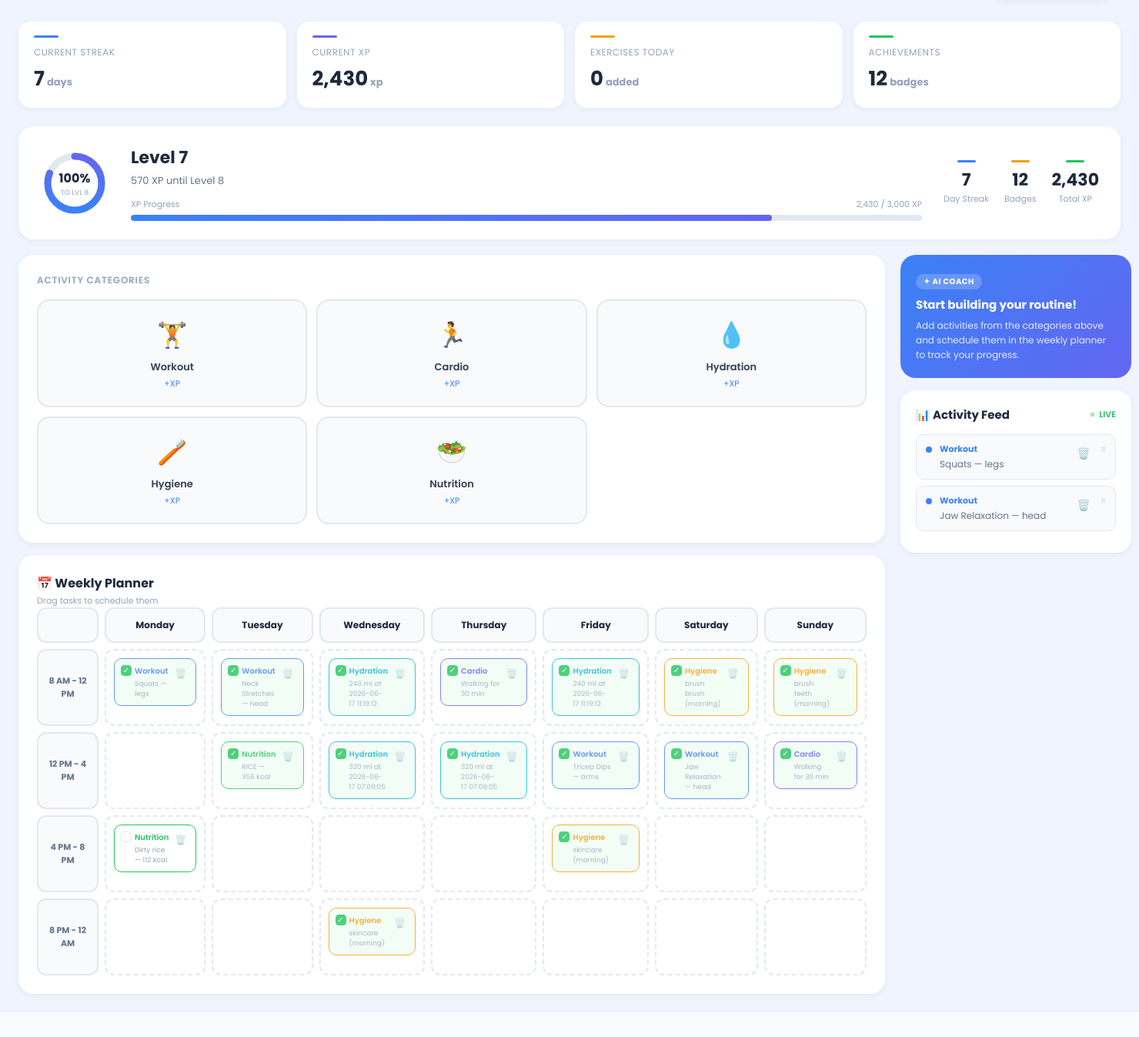
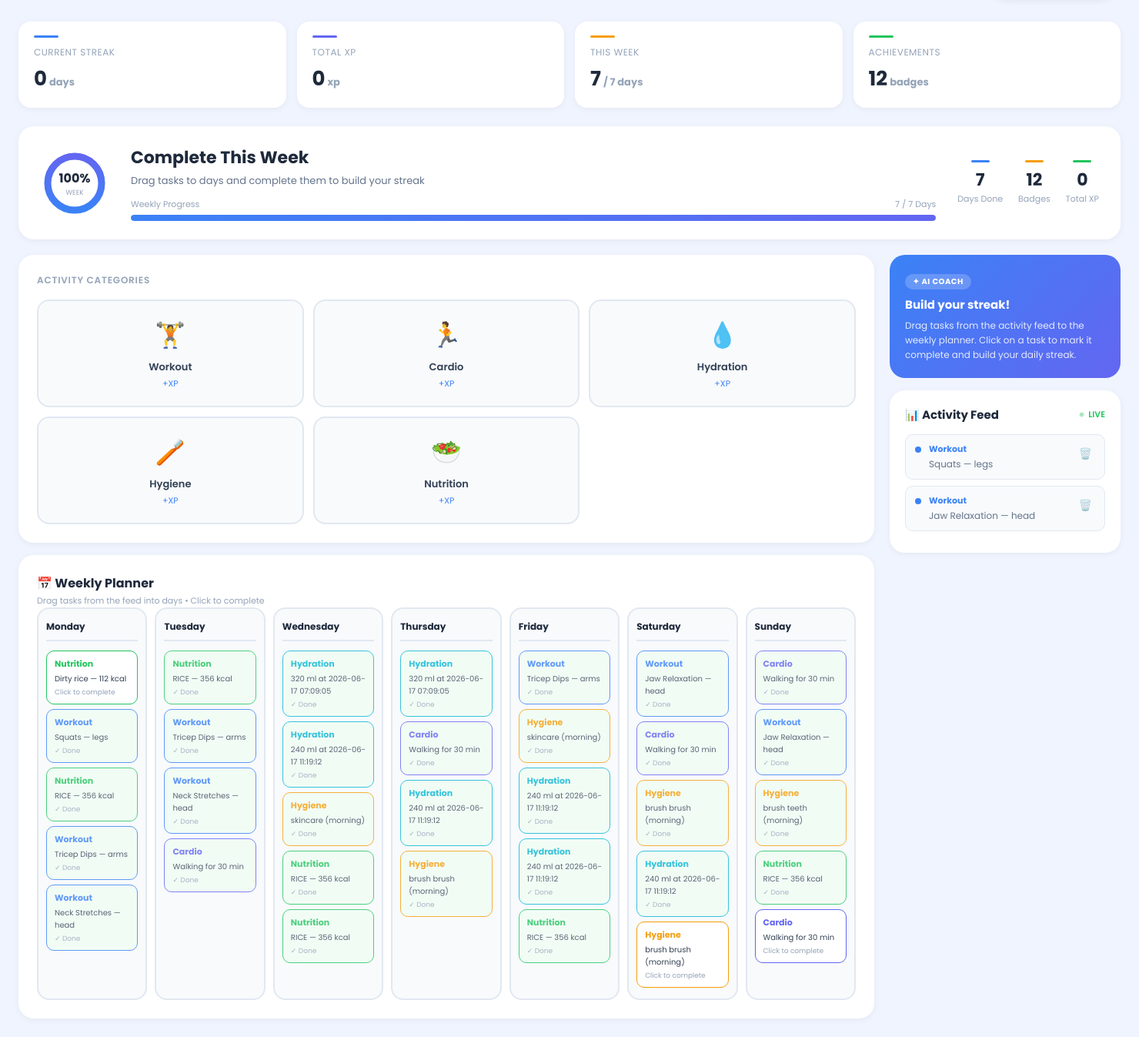
Before and after one commit to aldrnhdf-bit/Habyx, a Flask app: page / in a window 1480 px wide. Shown: the part 86-1433 px from the top of the page at 77% size. Before the commit the page ends 1381 px from the top, so only its background shows below. Run offline with Flask 3, Linux system fonts and the light colour scheme; data comes from the database, SQL or seed files in the repository; both versions use the stored data as it was after the commit; data that the repository does not hold is empty.

Commit message:
updated 18/6

```diff
--- a/app.py
+++ b/app.py
@@ -72,6 +72,19 @@ def init_db():
         completed BOOLEAN DEFAULT 0,
         date_completed TEXT
     )""")
+
+    c.execute("""CREATE TABLE IF NOT EXISTS user_stats (
+        id INTEGER PRIMARY KEY,
+        level INTEGER DEFAULT 1,
+        current_xp INTEGER DEFAULT 0,
+        total_xp INTEGER DEFAULT 0,
+        current_streak INTEGER DEFAULT 0,
+        longest_streak INTEGER DEFAULT 0,
+        last_activity_date TEXT
+    )""")
+
+    # Initialize user_stats row if it doesn't exist
+    c.execute("INSERT OR IGNORE INTO user_stats (id) VALUES (1)")
 
     conn.commit()
     conn.close()
@@ -377,3 +390,90 @@ def search_food():
 if __name__ == "__main__":
     init_db()
     app.run(debug=True)
+
+
+# =========================================================
+# USER STATS - Level & Streak
+# =========================================================
+@app.route("/get-user-stats")
+def get_user_stats():
+    conn = get_db()
+    stats = conn.execute("SELECT * FROM user_stats WHERE id=1").fetchone()
+    conn.close()
+    if stats:
+        return jsonify({
+            "level": stats["level"],
+            "current_xp": stats["current_xp"],
+            "total_xp": stats["total_xp"],
+            "current_streak": stats["current_streak"],
+            "longest_streak": stats["longest_streak"]
+        })
+    return jsonify({"error": "No stats found"})
+
+@app.route("/complete-day", methods=["POST"])
+def complete_day():
+    data = request.get_json()
+    day_index = data.get("day")
+
+    conn = get_db()
+    c = conn.cursor()
+
+    # Get current streak
+    stats = c.execute("SELECT * FROM user_stats WHERE id=1").fetchone()
+    current_streak = stats["current_streak"]
+    longest_streak = stats["longest_streak"]
+
+    # Increment streak
+    new_streak = current_streak + 1
+    new_longest = max(new_streak, longest_streak)
+
+    # Award 100 XP for completing a day
+    c.execute("""UPDATE user_stats
+                 SET current_streak = ?, longest_streak = ?, total_xp = total_xp + 100, current_xp = current_xp + 100
+                 WHERE id=1""",
+              (new_streak, new_longest))
+
+    conn.commit()
+    conn.close()
+
+    return jsonify({"status": "completed", "streak": new_streak, "xp": 100})
+
+
+@app.route("/complete-week", methods=["POST"])
+def complete_week():
+    conn = get_db()
+    c = conn.cursor()
+
+    stats = c.execute("SELECT * FROM user_stats WHERE id=1").fetchone()
+    current_streak = stats["current_streak"]
+    longest_streak = stats["longest_streak"]
+
+    # +1 week streak
+    new_streak = current_streak + 1
+    new_longest = max(new_streak, longest_streak)
+
+    # Award 500 XP for completing full week
+    c.execute("""UPDATE user_stats
+                 SET current_streak = ?, longest_streak = ?,
+                     total_xp = total_xp + 500, current_xp = current_xp + 500
+                 WHERE id=1""",
+              (new_streak, new_longest))
+
+    # Reset all planned tasks for new week
+    c.execute("DELETE FROM planned_tasks")
+
+    conn.commit()
+    conn.close()
+
+    return jsonify({"status": "week_complete", "streak": new_streak, "xp_gained": 500})
+
+
+@app.route("/reset-week", methods=["POST"])
+def reset_week():
+    conn = get_db()
+    c = conn.cursor()
+    # Uncheck all planned tasks but keep them in the planner
+    c.execute("UPDATE planned_tasks SET completed = 0, date_completed = NULL")
+    conn.commit()
+    conn.close()
+    return jsonify({"status": "reset"})
--- a/templates/activity.html
+++ b/templates/activity.html
@@ -100,9 +100,10 @@ body {
 }
 .xp-bar { height: 8px; background: #e2e8f0; border-radius: 10px; overflow: hidden; }
 .xp-bar-fill {
-    height: 100%; width: 81%;
+    height: 100%; width: 0%;
     background: linear-gradient(90deg, #3b82f6, #6366f1);
     border-radius: 10px;
+    transition: width 0.4s ease;
 }
 
 .xp-stats { display: flex; gap: 20px; margin-left: auto; }
@@ -160,81 +161,57 @@ body {
 .planner-card {
     background: white; border-radius: 20px;
     padding: 24px; box-shadow: 0 2px 8px rgba(0,0,0,0.05);
-    overflow-x: auto;
 }
 
 .planner-header h3 { font-size: 16px; font-weight: 700; color: #1e293b; margin-bottom: 2px; }
+.planner-header p { font-size: 11px; color: #94a3b8; }
 
-.time-table {
+.week-grid {
     display: grid;
-    grid-template-columns: 80px repeat(7, 1fr);
-    gap: 8px;
-    min-width: 900px;
+    grid-template-columns: repeat(7, 1fr);
+    gap: 10px;
 }
 
-.time-label {
+.day-column {
     background: #f8fafc;
     border: 2px solid #e2e8f0;
-    border-radius: 12px;
-    padding: 12px 8px;
-    font-size: 11px;
-    font-weight: 700;
-    color: #64748b;
-    text-align: center;
-    display: flex;
-    align-items: center;
-    justify-content: center;
+    border-radius: 16px;
+    padding: 14px 10px;
+    min-height: 320px;
+    transition: all 0.2s;
+    cursor: grab;
 }
 
-.day-header {
-    background: #f8fafc;
-    border: 2px solid #e2e8f0;
-    border-radius: 12px;
-    padding: 12px 8px;
+.day-column:hover { border-color: #bfdbfe; }
+.day-column.drag-over {
+    background: #eff6ff;
+    border-color: #3b82f6;
+    box-shadow: 0 4px 12px rgba(59,130,246,0.2);
+}
+
+.day-title {
     font-size: 12px;
     font-weight: 700;
     color: #1e293b;
-    text-align: center;
-    display: flex;
-    align-items: center;
-    justify-content: center;
+    margin-bottom: 12px;
+    padding-bottom: 8px;
+    border-bottom: 2px solid #e2e8f0;
 }
 
-.time-slot {
-    background: white;
-    border: 2px dashed #e2e8f0;
-    border-radius: 12px;
-    padding: 10px;
-    min-height: 100px;
-    transition: all 0.2s;
+.day-tasks {
     display: flex;
     flex-direction: column;
     gap: 6px;
-}
-
-.time-slot:hover {
-    border-color: #93c5fd;
-    background: #eff6ff;
-}
-
-.time-slot.drag-over {
-    background: #eff6ff;
-    border-color: #3b82f6;
-    box-shadow: 0 4px 12px rgba(59,130,246,0.2);
 }
 
 .planned-task {
     background: white;
     border: 1.5px solid #e2e8f0;
     border-radius: 10px;
-    padding: 8px;
-    font-size: 10px;
-    cursor: grab;
+    padding: 8px 10px;
+    cursor: pointer;
     transition: all 0.2s;
-    display: flex;
-    justify-content: space-between;
-    align-items: start;
-    gap: 4px;
+    font-size: 11px;
 }
 
 .planned-task:hover {
@@ -248,56 +225,16 @@ body {
     opacity: 0.8;
 }
 
-.task-info {
-    flex: 1;
-    display: flex;
-    flex-direction: column;
-    gap: 2px;
+.task-name {
+    font-weight: 700;
+    margin-bottom: 2px;
+    font-size: 11px;
 }
 
-.task-name { font-weight: 600; color: #1e293b; }
-.task-type { font-size: 9px; color: #94a3b8; }
-
-.task-delete-btn {
-    background: none;
-    border: none;
-    color: #cbd5e1;
-    cursor: pointer;
-    padding: 2px 4px;
-    font-size: 12px;
-    flex-shrink: 0;
-    opacity: 0.5;
-    transition: opacity 0.2s;
-}
-
-.task-delete-btn:hover {
-    opacity: 1;
-    color: #ef4444;
-}
-
-.task-check {
-    width: 14px;
-    height: 14px;
-    border-radius: 4px;
-    border: 1.5px solid #e2e8f0;
-    cursor: pointer;
-    display: flex;
-    align-items: center;
-    justify-content: center;
-    font-size: 10px;
-    flex-shrink: 0;
-    transition: all 0.2s;
-}
-
-.task-check:hover {
-    border-color: #3b82f6;
-    background: #eff6ff;
-}
-
-.planned-task.completed .task-check {
-    background: #22c55e;
-    border-color: #22c55e;
-    color: white;
+.task-time {
+    font-size: 9px;
+    color: #94a3b8;
+    margin-top: 3px;
 }
 
 /* SIDEBAR */
@@ -379,17 +316,17 @@ body {
     <div class="stat-card">
         <div class="stat-accent" style="background:#3b82f6"></div>
         <div class="label">CURRENT STREAK</div>
-        <div class="value"><span id="s-streak">18</span><span class="unit">days</span></div>
+        <div class="value"><span id="s-streak">0</span><span class="unit">days</span></div>
     </div>
     <div class="stat-card">
         <div class="stat-accent" style="background:#6366f1"></div>
-        <div class="label">CURRENT XP</div>
-        <div class="value"><span id="s-xp">2,430</span><span class="unit">xp</span></div>
+        <div class="label">TOTAL XP</div>
+        <div class="value"><span id="s-xp">0</span><span class="unit">xp</span></div>
     </div>
     <div class="stat-card">
         <div class="stat-accent" style="background:#f59e0b"></div>
-        <div class="label">EXERCISES TODAY</div>
-        <div class="value"><span id="stat-count">0</span><span class="unit">added</span></div>
+        <div class="label">THIS WEEK</div>
+        <div class="value"><span id="s-week">0</span><span class="unit">/ 7 days</span></div>
     </div>
     <div class="stat-card">
         <div class="stat-accent" style="background:#22c55e"></div>
@@ -412,28 +349,28 @@ body {
             <circle class="donut-fill" id="donutFill" cx="45" cy="45" r="35"/>
         </svg>
         <div class="donut-label">
-            <div class="donut-pct" id="donut-pct">81%</div>
-            <div class="donut-sub">TO LVL 8</div>
+            <div class="donut-pct" id="donut-pct">0%</div>
+            <div class="donut-sub">WEEK</div>
         </div>
     </div>
 
     <div class="xp-info">
-        <h2>Level 7</h2>
-        <p>570 XP until Level 8</p>
+        <h2>Complete This Week</h2>
+        <p>Drag tasks to days and complete them to build your streak</p>
         <div class="xp-bar-wrap">
             <div class="xp-bar-label">
-                <span>XP Progress</span>
-                <span>2,430 / 3,000 XP</span>
+                <span>Weekly Progress</span>
+                <span id="week-label">0 / 7 Days</span>
             </div>
-            <div class="xp-bar"><div class="xp-bar-fill"></div></div>
+            <div class="xp-bar"><div class="xp-bar-fill" id="xp-bar-fill"></div></div>
         </div>
     </div>
 
     <div class="xp-stats">
         <div class="xp-stat">
             <div class="xp-stat-accent" style="background:#3b82f6"></div>
-            <div class="val" id="s-days">18</div>
-            <div class="lbl">Day Streak</div>
+            <div class="val" id="xp-days">0</div>
+            <div class="lbl">Days Done</div>
         </div>
         <div class="xp-stat">
             <div class="xp-stat-accent" style="background:#f59e0b"></div>
@@ -442,7 +379,7 @@ body {
         </div>
         <div class="xp-stat">
             <div class="xp-stat-accent" style="background:#22c55e"></div>
-            <div class="val">2,430</div>
+            <div class="val" id="xp-total">0</div>
             <div class="lbl">Total XP</div>
         </div>
     </div>
@@ -456,7 +393,6 @@ body {
     <div class="categories-card">
         <div class="section-label">Activity Categories</div>
         <div class="cat-grid" id="catGrid">
-            <!-- Populated by JavaScript -->
         </div>
     </div>
 
@@ -464,10 +400,9 @@ body {
     <div class="planner-card">
         <div class="planner-header">
             <h3>📅 Weekly Planner</h3>
-            <div style="font-size:11px;color:#94a3b8">Drag tasks to schedule them</div>
+            <p>Drag tasks from the feed into days • Click to complete</p>
         </div>
-        <div class="time-table" id="timeTable">
-            <!-- Generated by JavaScript -->
+        <div class="week-grid" id="weekGrid">
         </div>
     </div>
 
@@ -479,8 +414,8 @@ body {
     <!-- AI COACH -->
     <div class="ai-card">
         <div class="ai-badge">✦ AI COACH</div>
-        <h3 id="ai-title">Start building your routine!</h3>
-        <p id="ai-body">Add activities from the categories above and schedule them in the weekly planner to track your progress.</p>
+        <h3>Build your streak!</h3>
+        <p>Drag tasks from the activity feed to the weekly planner. Click on a task to mark it complete and build your daily streak.</p>
     </div>
 
     <!-- LIVE FEED -->
@@ -503,26 +438,41 @@ body {
 <script>
 
 const typeColors = {
-    Workout:   { color: '#3b82f6', bg: '#eff6ff' },
-    Nutrition: { color: '#22c55e', bg: '#f0fdf4' },
-    Hygiene:   { color: '#f59e0b', bg: '#fef3c7' },
-    Hydration: { color: '#06b6d4', bg: '#ecfeff' },
-    Cardio:    { color: '#6366f1', bg: '#ede9fe' },
-    default:   { color: '#94a3b8', bg: '#f8fafc' },
+    Workout:   { color: '#3b82f6' },
+    Nutrition: { color: '#22c55e' },
+    Hygiene:   { color: '#f59e0b' },
+    Hydration: { color: '#06b6d4' },
+    Cardio:    { color: '#6366f1' },
+    default:   { color: '#94a3b8' }
 };
 
 const days = ["Monday", "Tuesday", "Wednesday", "Thursday", "Friday", "Saturday", "Sunday"];
-const timeSlots = ["8 AM - 12 PM", "12 PM - 4 PM", "4 PM - 8 PM", "8 PM - 12 AM"];
 
-function handleDayDrop(event) {
+function handleDragStart(event, type, text, idx) {
+    event.dataTransfer.effectAllowed = "move";
+    event.dataTransfer.setData("type", type);
+    event.dataTransfer.setData("text", text);
+    event.dataTransfer.setData("source", "feed");
+    event.target.closest(".feed-item").style.opacity = "0.5";
+}
+
+function handleDragEnd(event) {
+    event.target.closest(".feed-item").style.opacity = "1";
+}
+
+function dragOverDay(event) {
     event.preventDefault();
-    document.querySelectorAll(".time-slot").forEach(col => {
-        col.classList.remove("drag-over");
-    });
+    event.dataTransfer.dropEffect = "move";
+    event.currentTarget.classList.add("drag-over");
+}
 
-    const slot = event.currentTarget;
-    const dayIndex = parseInt(slot.getAttribute("data-day"));
-    const timeSlot = slot.getAttribute("data-slot");
+function dragLeaveDay(event) {
+    event.currentTarget.classList.remove("drag-over");
+}
+
+function handleDayDrop(event, dayIndex) {
+    event.preventDefault();
+    event.currentTarget.classList.remove("drag-over");
 
     const type = event.dataTransfer.getData("type");
     const text = event.dataTransfer.getData("text");
@@ -537,7 +487,7 @@ function handleDayDrop(event) {
             task_name: text,
             task_type: type,
             day: dayIndex,
-            time: timeSlot
+            time: "Anytime"
         })
     })
     .then(res => res.json())
@@ -545,35 +495,18 @@ function handleDayDrop(event) {
     .catch(err => console.error(err));
 }
 
-function dragOverDay(event) {
-    event.preventDefault();
-    event.dataTransfer.dropEffect = "move";
-    event.currentTarget.classList.add("drag-over");
-}
+function renderWeekGrid() {
+    const html = days.map((day, idx) => `
+        <div class="day-column"
+             ondrop="handleDayDrop(event, ${idx})"
+             ondragover="dragOverDay(event)"
+             ondragleave="dragLeaveDay(event)">
+            <div class="day-title">${day}</div>
+            <div class="day-tasks" id="day-${idx}"></div>
+        </div>
+    `).join("");
 
-function dragLeaveDay(event) {
-    event.currentTarget.classList.remove("drag-over");
-}
-
-function renderWeekGrid() {
-    let html = "";
-    html += '<div class="time-label"></div>';
-    days.forEach(day => {
-        html += `<div class="day-header">${day}</div>`;
-    });
-
-    timeSlots.forEach((slot, slotIdx) => {
-        html += `<div class="time-label">${slot}</div>`;
-        days.forEach((day, dayIdx) => {
-            html += `<div class="time-slot" data-day="${dayIdx}" data-slot="${slot}"
-                          ondrop="handleDayDrop(event)"
-                          ondragover="dragOverDay(event)"
-                          ondragleave="dragLeaveDay(event)"
-                          id="slot-${dayIdx}-${slotIdx}"></div>`;
-        });
-    });
-
-    document.getElementById("timeTable").innerHTML = html;
+    document.getElementById("weekGrid").innerHTML = html;
     loadPlannedTasks();
 }
 
@@ -581,30 +514,29 @@ function loadPlannedTasks() {
     fetch("/get-planned-tasks")
         .then(res => res.json())
         .then(tasks => {
-            document.querySelectorAll(".time-slot").forEach(slot => {
-                slot.innerHTML = "";
-            });
+            // Clear all day columns
+            for (let i = 0; i < 7; i++) {
+                document.getElementById(`day-${i}`).innerHTML = "";
+            }
 
+            // Add tasks to their days
             tasks.forEach(task => {
-                const slotEl = document.getElementById(`slot-${task.day}-${timeSlots.indexOf(task.time)}`);
-                if (!slotEl) return;
-
+                const dayTasks = document.getElementById(`day-${task.day}`);
                 const style = typeColors[task.task_type] || typeColors.default;
 
                 const html = `
-                <div class="planned-task ${task.completed ? 'completed' : ''}" style="border-color:${style.color}">
-                    <div class="task-check" onclick="togglePlannedTask(${task.id}, ${!task.completed})">${task.completed ? '✓' : ''}</div>
-                    <div class="task-info">
-                        <div class="task-name" style="color:${style.color}">${task.task_type}</div>
-                        <div class="task-type">${task.task_name}</div>
-                    </div>
-                    <button class="task-delete-btn" onclick="deletePlannedTask(${task.id})">🗑️</button>
+                <div class="planned-task ${task.completed ? 'completed' : ''}"
+                     onclick="togglePlannedTask(${task.id}, ${!task.completed})"
+                     style="border-color:${style.color}; cursor: pointer;">
+                    <div class="task-name" style="color:${style.color}">${task.task_type}</div>
+                    <div style="color:#334155; font-size:10px; margin: 3px 0;">${task.task_name}</div>
+                    <div class="task-time">${task.completed ? '✓ Done' : 'Click to complete'}</div>
                 </div>`;
 
-                slotEl.innerHTML += html;
+                dayTasks.innerHTML += html;
             });
 
-            updateStreakFromPlanned(tasks);
+            updateWeekProgress(tasks);
         })
         .catch(err => console.error(err));
 }
@@ -625,21 +557,19 @@ function togglePlannedTask(id, completed) {
     .catch(err => console.error(err));
 }
 
-function deletePlannedTask(id) {
-    if (!confirm("Delete this task?")) return;
+function updateWeekProgress(tasks) {
+    const completedDays = new Set(tasks.filter(t => t.completed).map(t => t.day)).size;
+    const pct = Math.round((completedDays / 7) * 100);
 
-    fetch(`/delete-planned-task/${id}`, { method: "DELETE" })
-        .then(res => res.json())
-        .then(() => loadPlannedTasks())
-        .catch(err => console.error(err));
-}
+    document.getElementById("s-week").innerText = completedDays;
+    document.getElementById("xp-days").innerText = completedDays;
+    document.getElementById("week-label").innerText = `${completedDays} / 7 Days`;
+    document.getElementById("xp-bar-fill").style.width = pct + "%";
+    document.getElementById("donut-pct").innerText = pct + "%";
 
-function updateStreakFromPlanned(tasks) {
-    const completedDays = new Set(tasks.filter(t => t.completed).map(t => t.day));
-    const streakCount = completedDays.size;
-    document.getElementById("donut-pct").innerText = Math.round((streakCount / 7) * 100) + "%";
-    document.getElementById("s-days").innerText = streakCount;
-    document.getElementById("s-streak").innerText = streakCount;
+    const circumference = 2 * Math.PI * 35;
+    const fill = document.getElementById("donutFill");
+    if (fill) fill.style.strokeDashoffset = circumference * (1 - pct / 100);
 }
 
 function loadDashboard() {
@@ -655,17 +585,19 @@ function loadDashboard() {
                 return;
             }
 
-            document.getElementById("feed").innerHTML = data.map((item, idx) => {
+            document.getElementById("feed").innerHTML = data.map(item => {
                 const style = typeColors[item.type] || typeColors.default;
+                const safeText = (item.text || '').replace(/'/g, "\\'");
                 return `
-                <div class="feed-item" draggable="true" ondragstart="handleFeedDragStart(event, '${item.type}', '${item.text.replace(/'/g, "\\'")}', '${idx}')" ondragend="handleFeedDragEnd(event)">
+                <div class="feed-item" draggable="true"
+                     ondragstart="handleDragStart(event, '${item.type}', '${safeText}')"
+                     ondragend="handleDragEnd(event)">
                     <div class="feed-dot" style="background:${style.color}"></div>
                     <div style="flex:1">
                         <div class="feed-type" style="color:${style.color}">${item.type}</div>
                         <div class="feed-text">${item.text}</div>
                     </div>
-                    <button style="background:none;border:none;color:#cbd5e1;cursor:pointer;padding:4px;font-size:14px;opacity:0.6;transition:opacity 0.2s" onclick="deleteTask('${item.type}', ${item.id})" onmouseover="this.style.opacity='1'" onmouseout="this.style.opacity='0.6'" title="Delete task">🗑️</button>
-                    <div style="color:#cbd5e1;font-size:11px;cursor:grab">≡</div>
+                    <button style="background:none;border:none;color:#cbd5e1;cursor:pointer;padding:4px;font-size:14px;opacity:0.6;transition:opacity 0.2s" onclick="deleteTask('${item.type}',${item.id})" onmouseover="this.style.opacity='1'" onmouseout="this.style.opacity='0.6'" title="Delete">🗑️</button>
                 </div>`;
             }).join("");
         })
@@ -676,19 +608,6 @@ function loadDashboard() {
                     <p>Feed unavailable</p>
                 </div>`;
         });
-}
-
-function handleFeedDragStart(event, type, text, idx) {
-    event.dataTransfer.effectAllowed = "move";
-    event.dataTransfer.setData("type", type);
-    event.dataTransfer.setData("text", text);
-    event.dataTransfer.setData("idx", idx);
-    event.dataTransfer.setData("source", "feed");
-    event.target.closest(".feed-item").style.opacity = "0.5";
-}
-
-function handleFeedDragEnd(event) {
-    event.target.closest(".feed-item").style.opacity = "1";
 }
 
 function deleteTask(type, id) {
@@ -707,45 +626,43 @@ function deleteTask(type, id) {
 
     fetch(`/${endpoint}/${id}`, { method: "DELETE" })
         .then(res => res.json())
-        .then(() => {
-            loadDashboard();
-        })
-        .catch(err => console.error("Delete error:", err));
+        .then(() => loadDashboard())
+        .catch(err => console.error(err));
 }
 
-// Categories data
+function loadUserStats() {
+    fetch("/get-user-stats")
+        .then(res => res.json())
+        .then(data => {
+            if (data.error) return;
+            document.getElementById("s-streak").innerText = data.current_streak || 0;
+            document.getElementById("s-xp").innerText = (data.total_xp || 0).toLocaleString();
+            document.getElementById("xp-total").innerText = (data.total_xp || 0).toLocaleString();
+        })
+        .catch(err => console.error(err));
+}
+
 const categories = [
-    {"name": "Workout", "icon": "🏋️", "route": "workout"},
-    {"name": "Cardio", "icon": "🏃", "route": "cardio"},
-    {"name": "Hydration", "icon": "💧", "route": "hydration"},
-    {"name": "Hygiene", "icon": "🪥", "route": "hygiene"},
-    {"name": "Nutrition", "icon": "🥗", "route": "nutrition"}
+    { name: "Workout", icon: "🏋️", route: "workout" },
+    { name: "Cardio", icon: "🏃", route: "cardio" },
+    { name: "Hydration", icon: "💧", route: "hydration" },
+    { name: "Hygiene", icon: "🪥", route: "hygiene" },
+    { name: "Nutrition", icon: "🥗", route: "nutrition" }
 ];
 
-// Render categories
-document.getElementById("catGrid").innerHTML = categories.map(c => `
-    <a class="cat-card" href="/${c.route}">
+document.getElementById("catGrid").innerHTML = categories.map(c =>
+    `<a class="cat-card" href="/${c.route}">
         <div class="cat-icon">${c.icon}</div>
         <div class="cat-name">${c.name}</div>
         <div class="cat-xp">+XP</div>
-    </a>
-`).join("");
+    </a>`
+).join("");
 
+renderWeekGrid();
 loadDashboard();
-renderWeekGrid();
+loadUserStats();
 setInterval(loadDashboard, 3000);
-
-// Animate donut on load
-window.addEventListener('load', () => {
-    const circle = document.getElementById('donutFill');
-    const circumference = 2 * Math.PI * 35;
-    circle.style.strokeDasharray = circumference;
-    circle.style.strokeDashoffset = circumference;
-    setTimeout(() => {
-        circle.style.transition = 'stroke-dashoffset 1s ease';
-        circle.style.strokeDashoffset = circumference * (1 - 0.81);
-    }, 200);
-});
+setInterval(loadUserStats, 5000);
 
 </script>
 </body>
```
Also changed, not shown: fitness.db.
